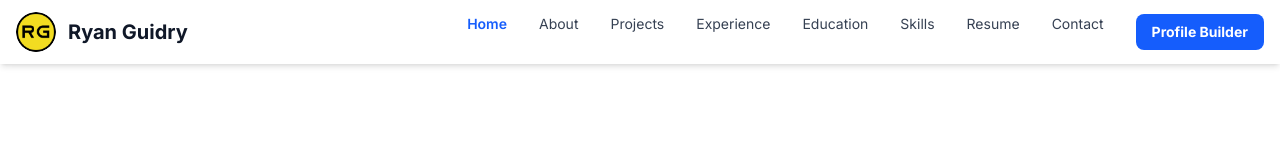
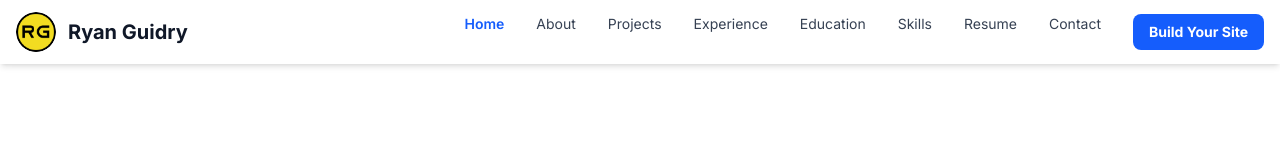
Before and after one commit to rguid31/ryan-portfolio, a Next.js app: page / in a window 1280 px wide. Shown: the top 160 px of the page. Built offline with nearby package versions, Linux system fonts and the light colour scheme.

Commit message:
Refactor: Move /dashboard to /builder and update text to clarify purpose

```diff
--- a/components/Navigation.tsx
+++ b/components/Navigation.tsx
@@ -18,7 +18,7 @@ export default function Navigation() {
         { href: '/skills', label: 'Skills' },
         { href: '/resume', label: 'Resume' },
         { href: '/contact', label: 'Contact' },
-        { href: '/dashboard', label: 'Profile Builder' },
+        { href: '/builder', label: 'Build Your Site' },
     ];
 
     return (
@@ -39,7 +39,7 @@ export default function Navigation() {
                             <Link
                                 key={link.href}
                                 href={link.href}
-                                className={link.label === 'Profile Builder'
+                                className={link.label === 'Build Your Site'
                                     ? "px-4 py-2 bg-blue-600 text-white rounded-lg hover:bg-blue-700 transition font-bold text-sm"
                                     : `transition-colors text-sm ${pathname === link.href
                                         ? 'text-blue-600 dark:text-blue-400 font-semibold'
```
Also changed, not shown: app/builder/layout.tsx (renamed from app/dashboard/layout.tsx), app/builder/page.tsx (renamed from app/dashboard/page.tsx), app/builder/privacy/page.tsx (renamed from app/dashboard/privacy/page.tsx), app/builder/settings/page.tsx (renamed from app/dashboard/settings/page.tsx).
